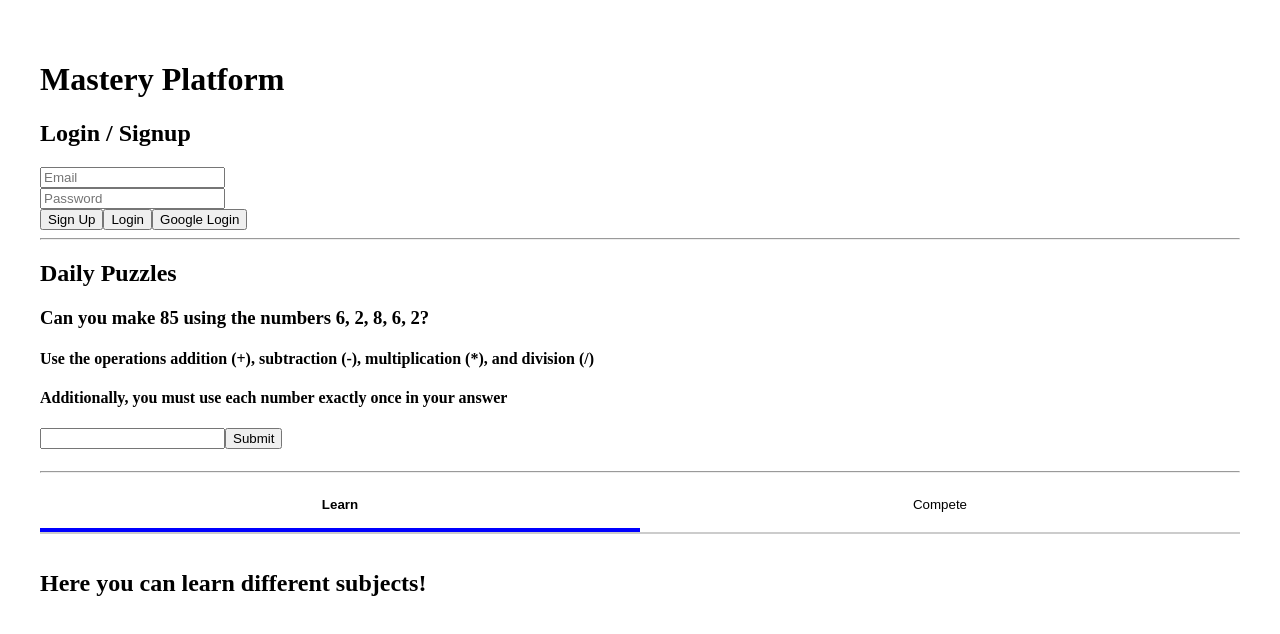
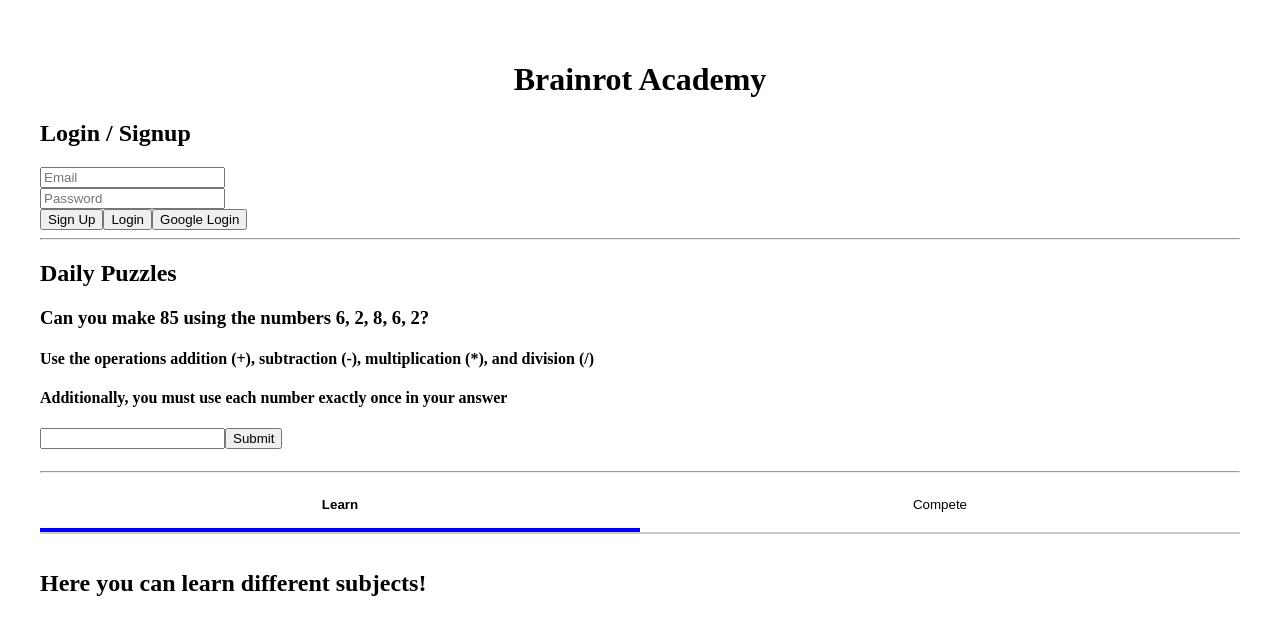
Before and after one commit to dchill0/brainrotacademy, a Next.js app: page / in a window 1280 px wide. Shown: the top 634 px of the page. Built offline with nearby package versions, Linux system fonts and the light colour scheme; no server answers.

Commit message:
center div

```diff
--- a/src/app/page.js
+++ b/src/app/page.js
@@ -24,8 +24,8 @@ export default function Home() {
         padding: "2rem",
       }}
     >
-      <h1>
-        Mastery Platform
+      <h1 style={{ textAlign: "center" }}>
+        Brainrot Academy
       </h1>
 
       {user ? (
```
